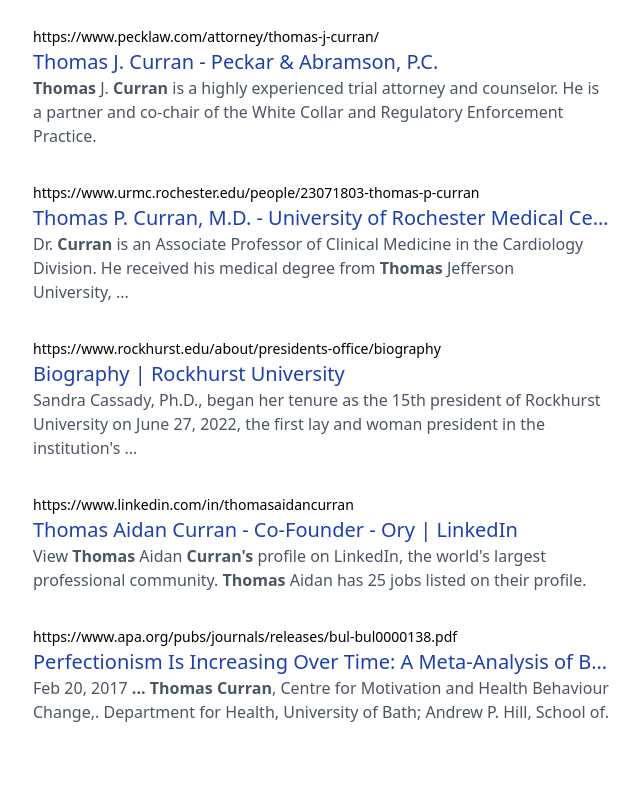
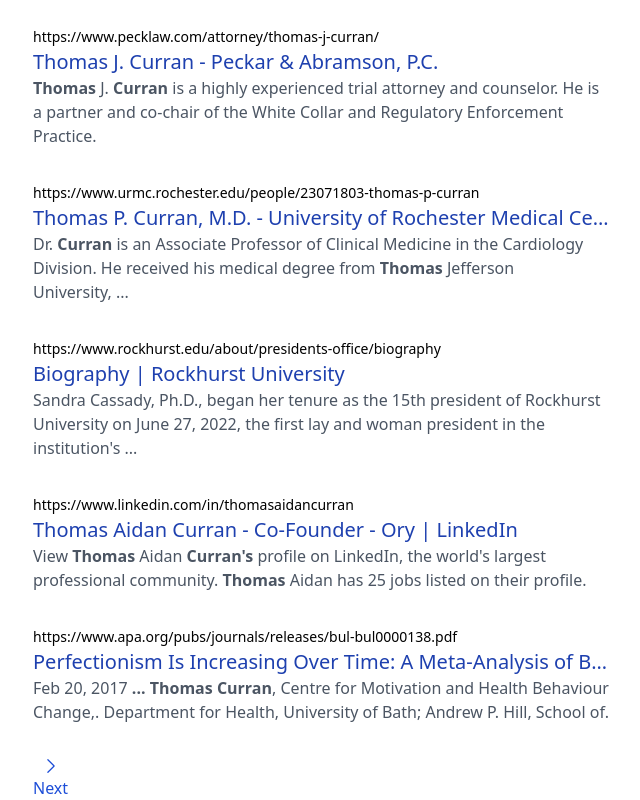
Before and after one commit to web3Tom/boogle-google-clone, a Next.js app: page /search in a window 1280 px wide. Shown: the part 887-1687 px from the top of the page, without its empty margins (175-815 px from the left). Before the commit the page ends 1643 px from the top, so only its background shows below. Built offline with nearby package versions, Linux system fonts and the light colour scheme; no server answers.

Commit message:
create pagination component

```diff
--- /dev/null
+++ b/components/PaginationButtons.js
@@ -0,0 +1,38 @@
+import React from 'react';
+import Link from 'next/link';
+import { useRouter } from 'next/router';
+import { ChevronLeftIcon, ChevronRightIcon } from '@heroicons/react/24/solid';
+
+export default function PaginationButtons() {
+  const router = useRouter();
+  const startIndex = Number(router.query.start) || 1;
+
+  return (
+    <div className="text-blue-700 flex px-9 pb-4 justify-between sm:justify-start sm:space-x-44 sm:p-0">
+      {startIndex > 10 && (
+        <Link
+          href={`/search?term=${router.query.term}&searchType=${
+            router.query.searchType
+          }&start=${startIndex - 10}`}
+        >
+          <div className="cursor-pointer flex flex-col items-center hover:underline">
+            <ChevronLeftIcon className="h-5 stroke-2" />
+            <p>Previous</p>
+          </div>
+        </Link>
+      )}
+      {startIndex < 90 && (
+        <Link
+          href={`/search?term=${router.query.term}&searchType=${
+            router.query.searchType
+          }&start=${startIndex + 10}`}
+        >
+          <div className="cursor-pointer flex flex-col items-center hover:underline">
+            <ChevronRightIcon className="h-5 stroke-2" />
+            <p>Next</p>
+          </div>
+        </Link>
+      )}
+    </div>
+  );
+}
--- a/components/SearchResults.js
+++ b/components/SearchResults.js
@@ -1,5 +1,6 @@
 import React from 'react';
 import parse from 'html-react-parser';
+import PaginationButtons from './PaginationButtons';
 
 export default function SearchResults({ results }) {
   return (
@@ -26,6 +27,7 @@
           <p className="text-gray-600">{parse(result.htmlSnippet)}</p>
         </div>
       ))}
+      <PaginationButtons />
     </div>
   );
 }
--- a/pages/search.js
+++ b/pages/search.js
@@ -25,6 +25,7 @@
 }
 
 export async function getServerSideProps(context) {
+  const startIndex = context.query.start || '1';
   const mockData = true;
   const data = mockData
     ? Response
@@ -33,7 +34,7 @@
           process.env.API_KEY
         }&cx=${process.env.CONTEXT_KEY}&q=${context.query.term}${
           context.query.searchType && '&searchType=image'
-        }`
+        }&start=${startIndex}`
       ).then((response) => response.json());
   return {
     props: { results: data },
--- a/styles/globals.css
+++ b/styles/globals.css
@@ -10,3 +10,20 @@
     @apply bg-[#f8f9fa] p-3 rounded-md text-sm text-gray-800 hover:ring-1 hover:ring-gray-200 focus:outline-none active:ring-gray-300 hover:shadow-md;
   }
 }
+
+@layer base {
+  /* stroke-width: 2 is a browser default and can be overridden with class="stroke-1" etc. */
+  svg {
+    stroke-width: 2;
+  }
+
+  path,
+  circle,
+  ellipse,
+  line,
+  polygon,
+  polyline,
+  rect {
+    stroke-width: inherit;
+  }
+}
```
